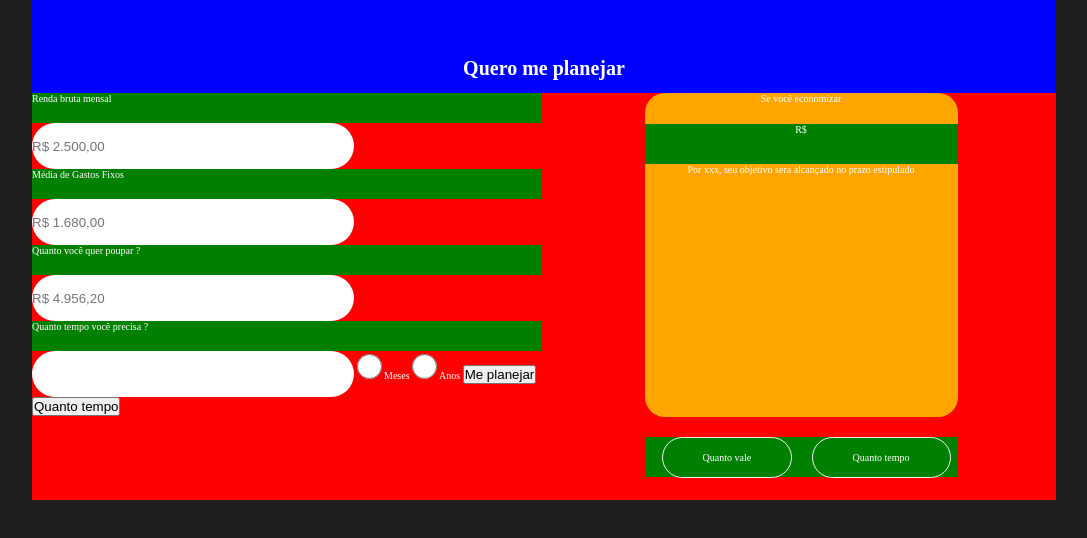
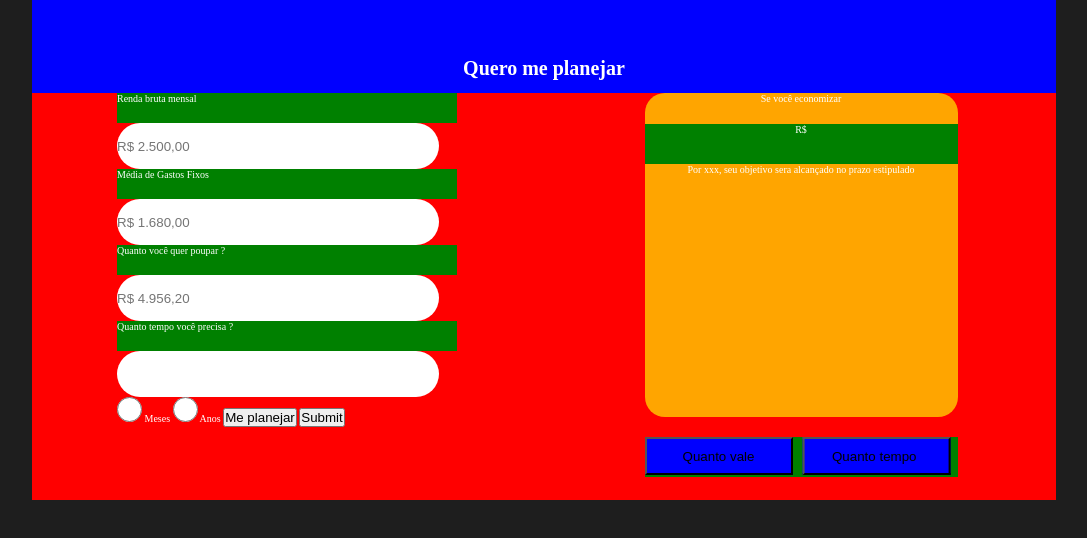
Before and after one commit to projeto-em-grupo/Holleritch2.0, a plain HTML site: page html/orçamento.html in a window 1280 px wide. Shown: the whole page, without its empty margins (96-1183 px from the left). Drawn offline with Linux system fonts and the light colour scheme.

Commit message:
rebase a links to input buttons

```diff
--- a/css/general.css
+++ b/css/general.css
@@ -35,6 +35,8 @@
  --asidesec-h: 32.4rem;
  --asidesec-r: 2rem;
 
+
+
  /* ---- margin ---- */
  --h1-mtop: 5.7rem;
 
@@ -68,13 +70,17 @@ main header {
     width: var(--aside-2w);
     display: inline-block;
 }
-main header input[type=number]{
+main header form{
+    width: 340px;
+    margin-left: 85px;
+}
+main header form input[type=number]{
     width: var(--input-textnumber-w);
     height: var(--input-textnumber-h);
     border-radius: var(--input-textnumber-r);
     border-style: none;
 }
-main header input[type=text]{
+main header form input[type=text]{
     width: var(--input-textnumber-w);
     height: var(--input-textnumber-h);
     border-radius: var(--input-textnumber-r);
@@ -93,6 +99,8 @@ input[type=checkbox]{
     width: var(--checkbox-w);
     background-color: aqua;
 }
+
+/*  -------- ASIDE ---------- */
 main aside {
     width: var(--aside-2w);
     float: right;
@@ -114,6 +122,20 @@ main aside div {
 
 
 }
+main aside form input{
+    width: 148px;
+    height: 38px;
+    display: inline-block;
+    background-color: blue;
+}
+main aside form:nth-child(2) input{
+    width: 148px;
+    height: 38px;
+    background-color: blue;
+    float: right;
+    transform: translate(-5%, -100%);
+
+}
 main aside div a{
     box-sizing: border-box;
     padding: var(--a-w) var(--a-h);
--- a/html/orçamento.html
+++ b/html/orçamento.html
@@ -26,8 +26,8 @@
                 <input type="radio" name="tempo">
                 <label for="">Anos</label>
                 <input type="submit" value="Me planejar">
+                <input type="submit">
             </form>
-        <button>Quanto tempo</button>
         </header>
 
 <!-- Segunda parte, carregamento após o submit -->
@@ -39,8 +39,12 @@
             <p>Por xxx, seu objetivo sera alcançado no prazo estipulado</p>
         </section>
         <div>
-            <a href="./QuantoVale.html"> Quanto vale</a>
-            <a href="./quantotempo.html"> Quanto tempo </a>
+            <form action="./QuantoVale.html">
+             <input type="submit" value="Quanto vale">
+            </form>
+            <form action="./quantotempo.html">
+                <input type="submit" value="Quanto tempo ">
+            </form>
         </div>
     </aside>
 </main>
```
Also changed, not shown: html/QuantoVale.html (+6 -2 lines), html/quantotempo.html (+6 -2 lines).
